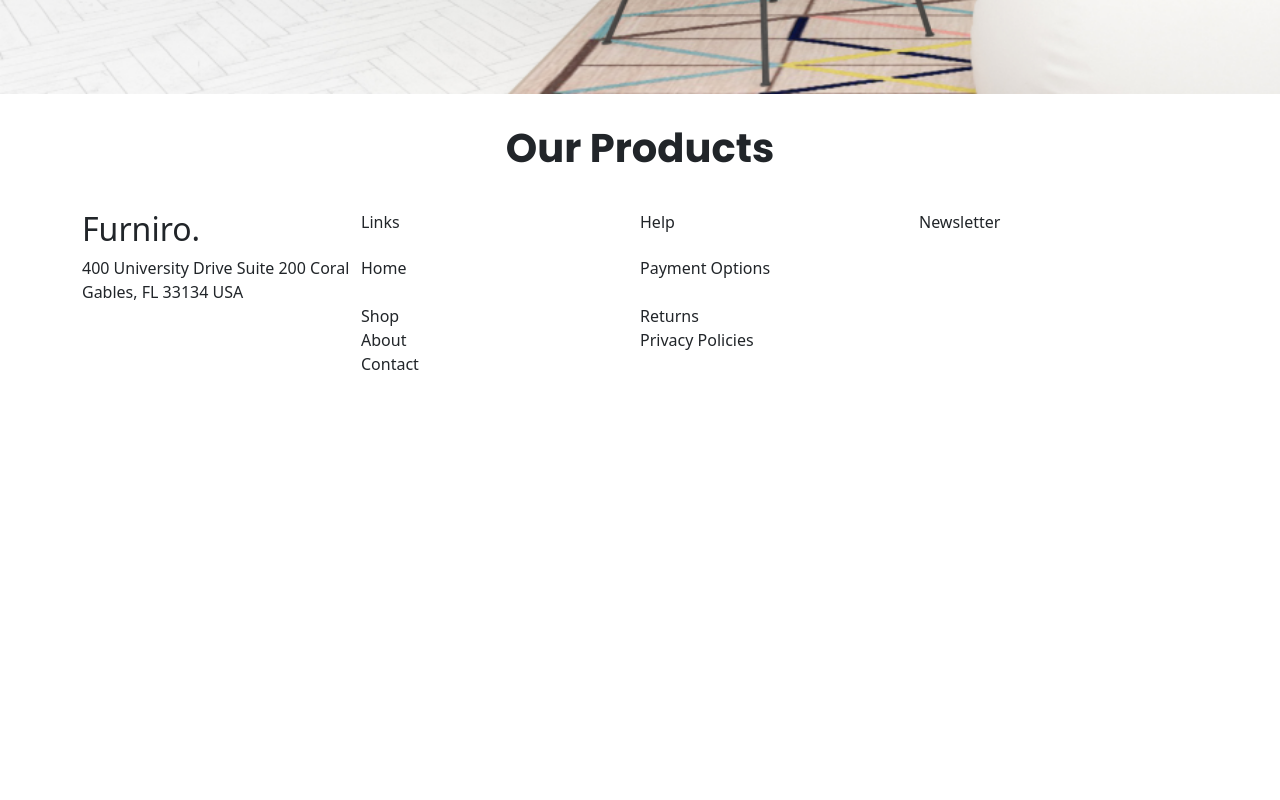
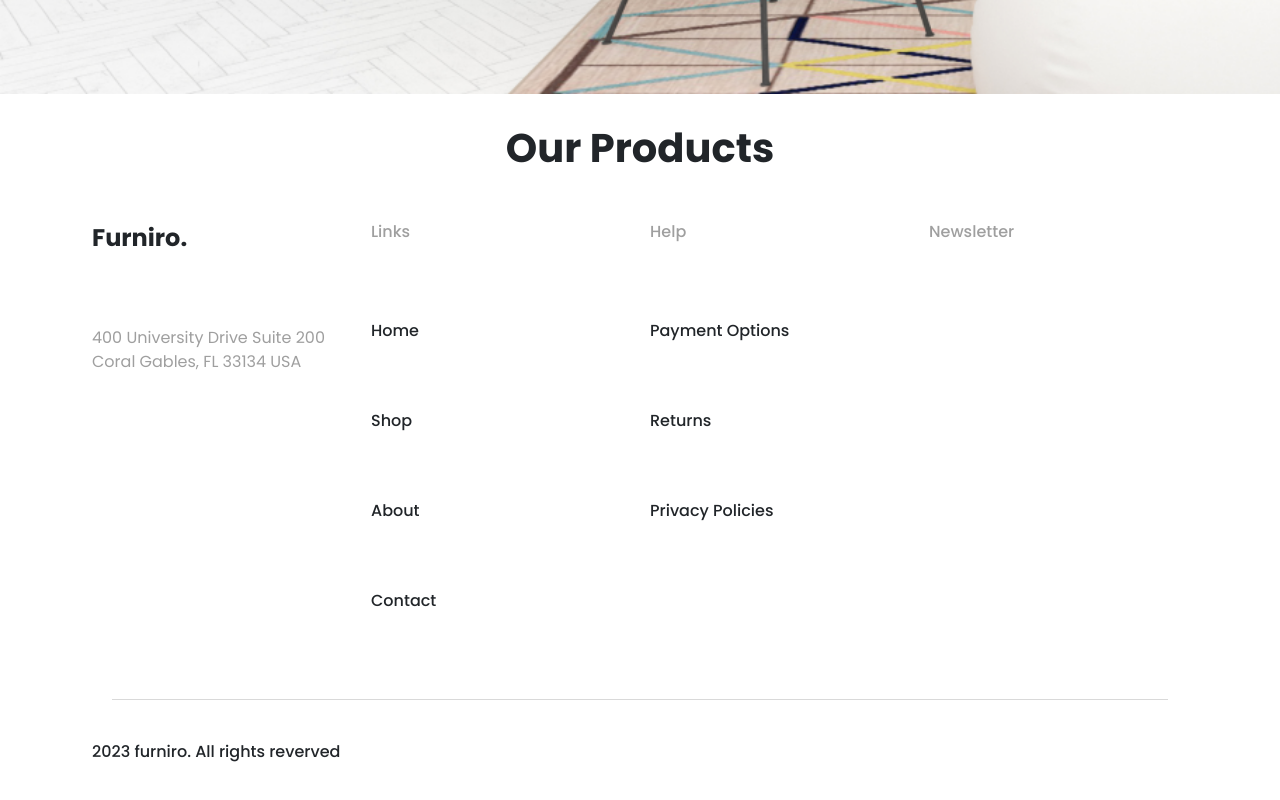
Before and after one commit to idragos00/E-commerce-website, a website: page index.html in a window 1280 px wide. Shown: the part 1014-1814 px from the top of the page. Before the commit the page ends 1390 px from the top, so only its background shows below. Drawn offline with nearby package versions, Linux system fonts and the light colour scheme.

Commit message:
footer/contact

```diff
--- a/index.html
+++ b/index.html
@@ -63,64 +63,47 @@
       <section class="our-products">
         <div class="container" id="our-products-content">
           <h2>Our Products</h2>
+          <div class="row">
+            <div class="col"></div>
+          </div>
         </div>
       </section>
 
       <section class="contact">
         <div class="container" id="contact-content">
-          <div class="1st-row">
           <div class="row">
             <div class="col">
               <h2>Furniro.</h2>
+              <p class="contact-address">
+                400 University Drive Suite 200 Coral Gables, FL 33134 USA
+              </p>
             </div>
             <div class="col">
-                <p>Links</p>
+              <p class="contact-subtitle">Links</p>
+              <p>Home</p>
+              <p>Shop</p>
+              <p>About</p>
+              <p>Contact</p>
             </div>
             <div class="col">
-                <p>Help</p>
+              <p class="contact-subtitle">Help</p>
+              <p>Payment Options</p>
+              <p>Returns</p>
+              <p>Privacy Policies</p>
             </div>
             <div class="col">
-                <p>Newsletter</p>
-              </div>
+              <p class="contact-subtitle">Newsletter</p>
             </div>
           </div>
           <div class="row">
             <div class="col">
-              <p>400 University Drive Suite 200 Coral Gables, FL 33134 USA</p>
-            </div>
-            <div class="col">
-              <p>Home</p>
-            </div>
-            <div class="col">
-              <p>Payment Options</p>
-            </div>
-            <div class="col">
-              <!-- <span>
-                <input type="text" placeholder="Enter Your Email Address" />
-                <p>SUBSCRIBE</p>
-              </span> -->
+              <div class="break-line"></div>
             </div>
           </div>
           <div class="row">
-            <div class="col"></div>
             <div class="col">
-              <p>Shop</p>
+              <p>2023 furniro. All rights reverved</p>
             </div>
-            <div class="col">
-              <p>Returns</p>
-            </div>
-            <div class="col"></div>
-          </div>
-          <div class="row">
-            <div class="col"></div>
-            <div class="col">
-              <p>About</p>
-              <p>Contact</p>
-            </div>
-            <div class="col">
-              <p>Privacy Policies</p>
-            </div>
-            <div class="col"></div>
           </div>
         </div>
       </section>
--- a/style.scss
+++ b/style.scss
@@ -106,22 +106,48 @@ p {
 
 .contact {
   #contact-content {
-    .1st-row {
     h2 {
       font-family: "Poppins", sans-serif;
       font-size: 24px;
       font-weight: 700;
       line-height: 36px;
       text-align: left;
+      margin-bottom: 50px;
+      padding: 10px;
     }
-      p {
+    .contact-subtitle {
       font-family: "Poppins";
       font-size: 16px;
       font-weight: 500;
       line-height: 24px;
       text-align: left;
       color: #9f9f9f;
+      margin-bottom: 55px;
+      padding: 10px;
+    }
+    .contact-address {
+      font-family: "Poppins", sans-serif;
+      font-size: 16px;
+      font-weight: 400;
+      line-height: 24px;
+      text-align: left;
+      color: #9f9f9f;
+      padding: 10px;
+    }
+    p {
+      font-family: "Poppins", sans-serif;
+      font-size: 16px;
+      font-weight: 500;
+      line-height: 24px;
+      text-align: left;
+      padding: 10px;
+      margin-bottom: 46px;
+    }
+    .break-line {
+      border: none;
+      height: 1px;
+      background-color: #d9d9d9;
+      margin: 30px;
     }
   }
 }
-}
```
Also changed, not shown: imgs/image 1.png (added), style.css, style.min.css. Lines whose indentation alone changed are shown as unchanged.
